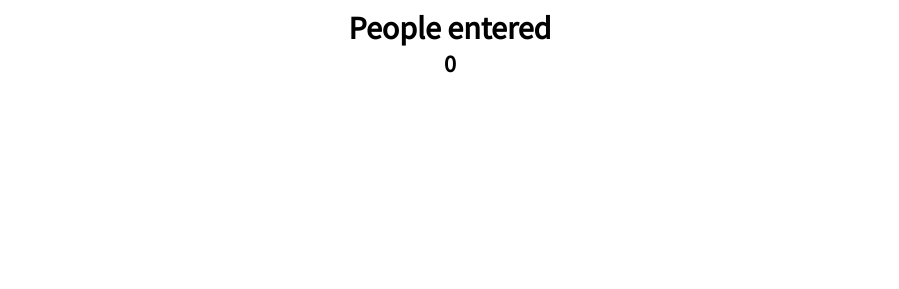
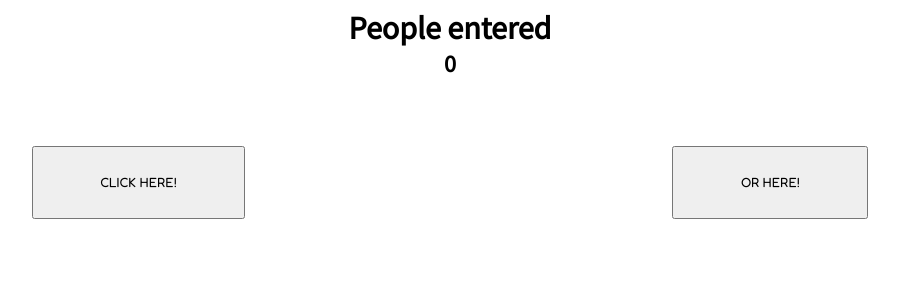
Before and after one commit to AsanteWiebers/Passenger-counter-app, a plain HTML site: page index.html in a window 1280 px wide. Shown: the whole page, without its empty margins (190-1089 px from the left). Drawn offline with Linux system fonts and the light colour scheme.

Commit message:
basic interface

```diff
--- a/index.css
+++ b/index.css
@@ -19,3 +19,18 @@ h2 {
     margin: 0 auto;
     text-align: center;
 }
+
+.container {
+    display: flex;
+    justify-content: center;
+    align-content: center;
+}
+
+#increment-btn {
+
+    margin: 5em auto;
+    padding: 2em 5em;
+    font-family: var(--ff-serif-head);
+    text-transform: uppercase;
+    cursor: pointer;
+}
--- a/index.html
+++ b/index.html
@@ -15,7 +15,11 @@
 
 <body>
     <h1>People entered</h1>
-    <h2 id="count-el">0</h2>
+    <h2 class="counter">0</h2>
+    <div class="container">
+        <button id="increment-btn">click here!</button>
+        <button id="increment-btn">or here!</button>
+    </div>
     <script src="/main.js"></script>
 </body>
 
--- a/main.js
+++ b/main.js
@@ -1 +1,12 @@
-document.getElementById("count-el").innertext = 5
+
+let bonusPoints = 50;
+console.log(bonusPoints);
+
+bonusPoints = bonusPoints + 50;
+console.log(bonusPoints);
+
+bonusPoints = bonusPoints - 75;
+console.log(bonusPoints);
+
+bonusPoints = bonusPoints + 45;
+console.log(bonusPoints);
```
